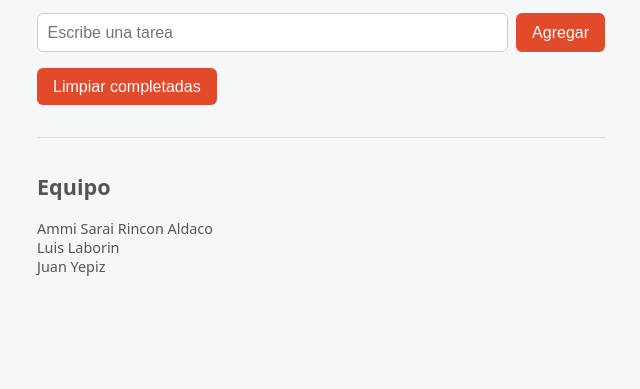
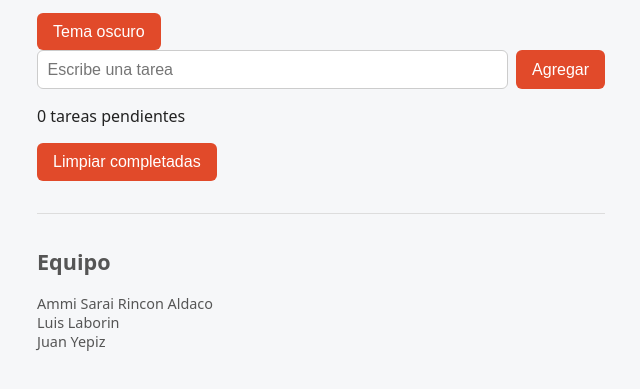
Before and after one commit to JuanPabloYepizLeon/tablero-tareas, a plain HTML site: page index.html in a window 1280 px wide. Shown: the part 147-536 px from the top of the page, without its empty margins (319-959 px from the left). Drawn offline with Linux system fonts and the light colour scheme.

Commit message:
agregas botones en el index.html

```diff
--- a/index.html
+++ b/index.html
@@ -10,7 +10,7 @@
   <header>
     <h1>Tablero de tareas de Juan Pablo Yepiz</h1>
     <p class="subtitulo">Proyecto del taller de Git y GitHub</p>
-    <!-- Zona C: botón de tema -->
+    <button id="tema" type="button">Tema oscuro</button>
   </header>
 
   <main>
@@ -19,7 +19,8 @@
         <input id="texto" type="text" placeholder="Escribe una tarea" required>
         <button type="submit">Agregar</button>
       </form>
-      <!-- Zona A: contador -->
+      <p id="contador">0 tareas pendientes</p>
+
     </section>
 
     <section class="tareas">
```
